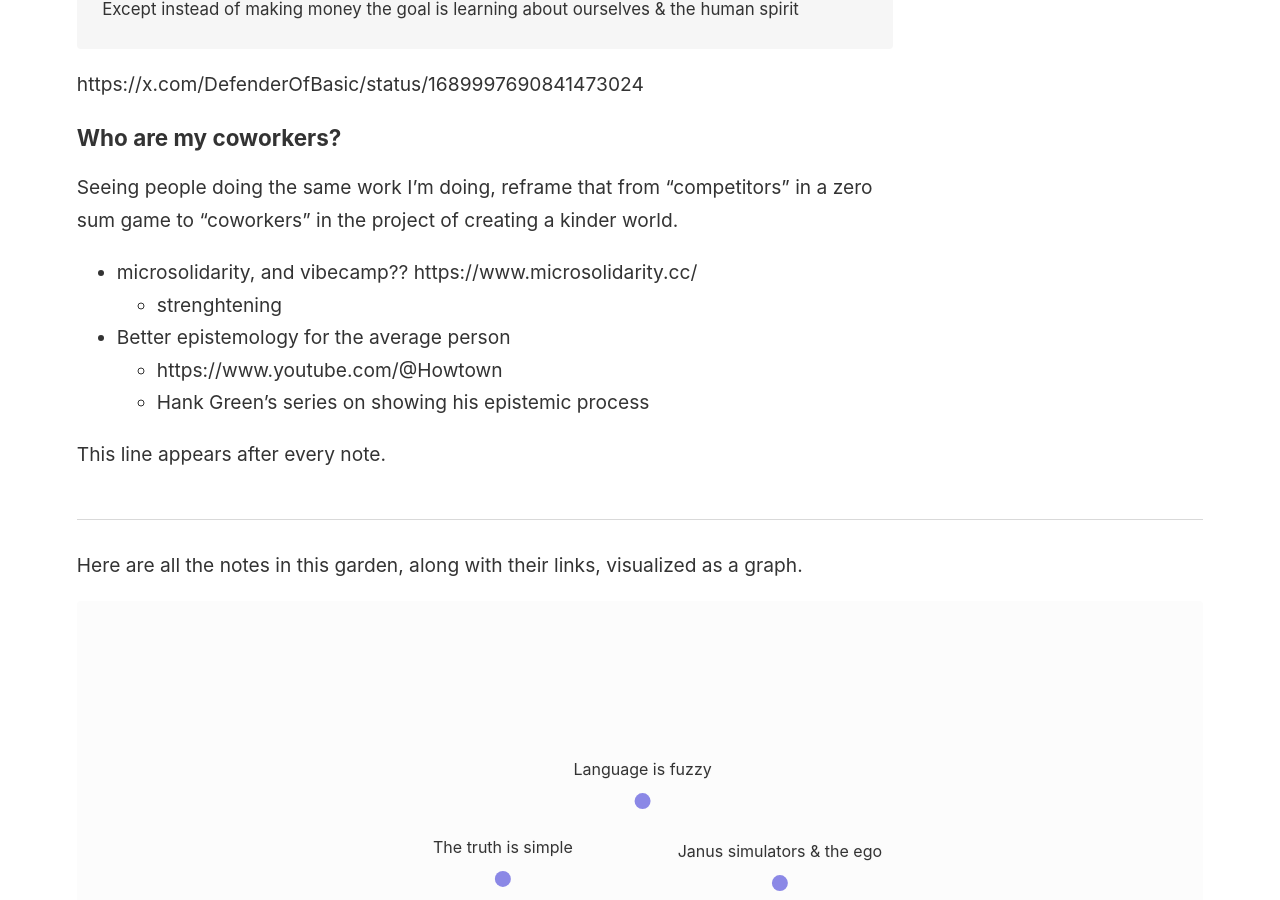
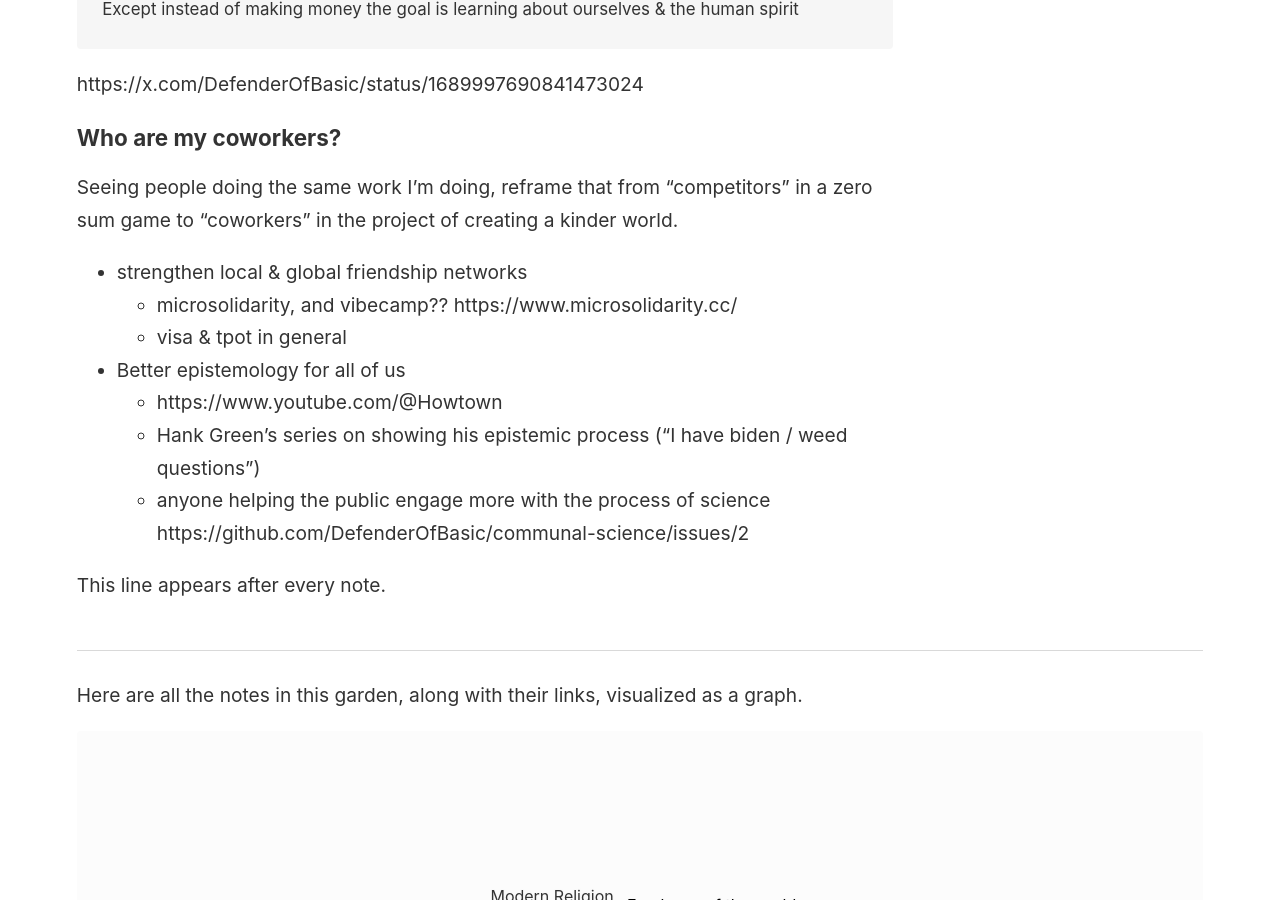
Before and after one commit to DefenderOfBasic/works-in-progress, a Jekyll site: the page built from notebook/_notes/employee of the world.md, in a window 1280 px wide and 900 px high, scrolled down 579 px. Built offline with Jekyll 4.4.1, drawn with Linux system fonts in a browser that asks for light colours.

Commit message:
vault backup: 2024-08-05 10:09:24

```diff
--- a/notebook/_notes/employee of the world.md
+++ b/notebook/_notes/employee of the world.md
@@ -19,8 +19,10 @@ https://x.com/DefenderOfBasic/status/1689997690841473024
 
 Seeing people doing the same work I'm doing, reframe that from "competitors" in a zero sum game to "coworkers" in the project of creating a kinder world.
 
-- microsolidarity, and vibecamp?? https://www.microsolidarity.cc/
-	- strenghtening
-- Better epistemology for the average person
+- strengthen local & global friendship networks
+	- microsolidarity, and vibecamp?? https://www.microsolidarity.cc/
+	- visa & tpot in general
+- Better epistemology for all of us
 	- https://www.youtube.com/@Howtown
-	- Hank Green's series on showing his epistemic process
+	- Hank Green's series on showing his epistemic process ("I have biden / weed questions")
+	- anyone helping the public engage more with the process of science https://github.com/DefenderOfBasic/communal-science/issues/2
```
Also changed, not shown: notebook/_notes/Benevolent marketing.md (added, +6 -0 lines), notebook/_notes/Manifesto for a Kinder World.md (+13 -0 lines).
